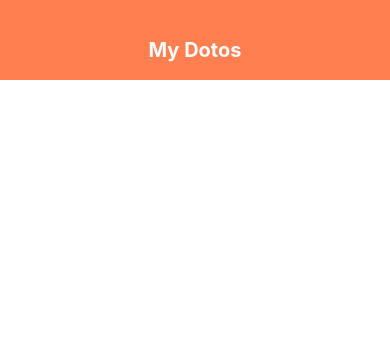
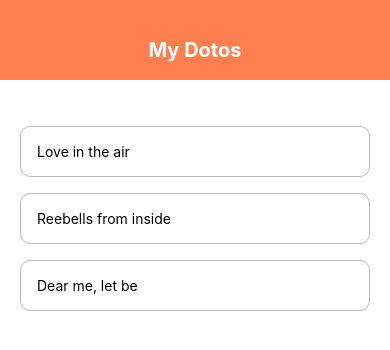
Before and after one commit to Aryaristote/react-native-ninja, a React Native app: screen / in a window 390 px wide. Shown: the top 350 px of the page. Built offline with nearby package versions, Linux system fonts and the light colour scheme.

Commit message:
todo app

```diff
--- a/App.js
+++ b/App.js
@@ -1,7 +1,7 @@
 import React, { useState } from 'react';
 import Header from './components/Header';
 import TodoItems from './components/TodoItems';
-import { FlatList, StyleSheet, TextInput, View } from 'react-native';
+import { FlatList, StyleSheet, Text, TextInput, View } from 'react-native';
 
 export default function App() {
   const [todos, setTodos] = useState([
@@ -10,14 +10,19 @@ export default function App() {
     { title: "Dear me, let be", key: '3' }
   ])
 
+  const clickHandler = (key) => {
+    setTodos((prevTodo) => {
+      return prevTodo.filter(todo => todo.key != key);
+    })
+  }
+
   return (
     <View style={styles.container}>
       <Header />
       <View style={styles.content}>
         <View style={styles.list}>
           <FlatList data={todos} renderItem={({ item }) => (
-            <TodoItems item={item} />
-            // <Text>{item.title}</Text>
+            <TodoItems item={item} clickHandler={clickHandler} />
           )} />
         </View>
       </View>
--- a/components/TodoItems.js
+++ b/components/TodoItems.js
@@ -1,14 +1,14 @@
 import React from 'react';
 import { StyleSheet, Text, TouchableOpacity, View } from 'react-native';
 
-export default function TodoItems({ item }) {
-
-    <View style={styles.love}>
-        <Text>Love</Text>
-        <TouchableOpacity>
-            <Text style={styles.item}>{item.text}</Text>
-        </TouchableOpacity>
-    </View>
+export default function TodoItems({ item, clickHandler }) {
+    return (
+        <View style={styles.item}>
+            <TouchableOpacity onPress={() => clickHandler(item.key)}>
+                <Text>{item.title}</Text>
+            </TouchableOpacity>
+        </View>
+    );
 }
 
 const styles = StyleSheet.create({
```
